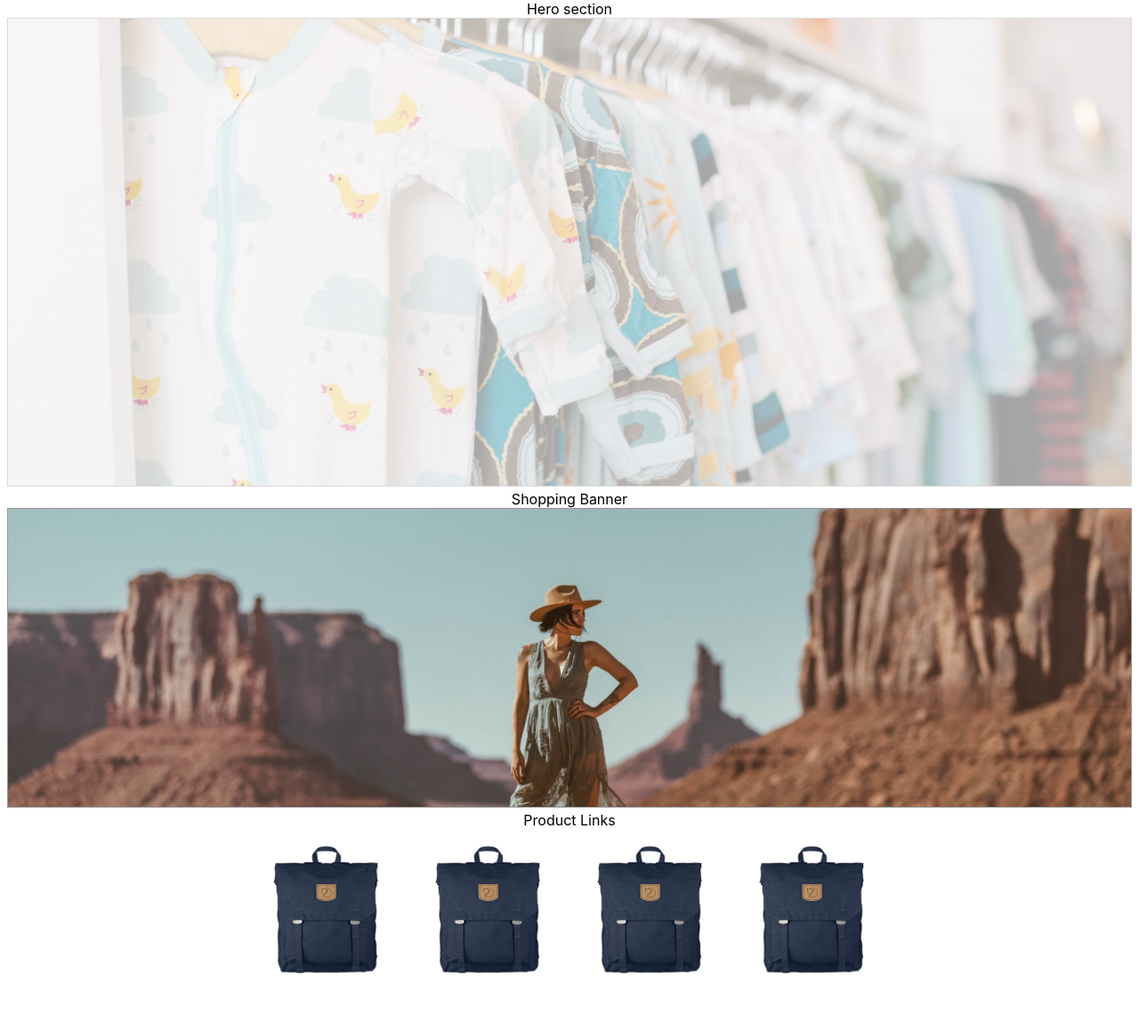
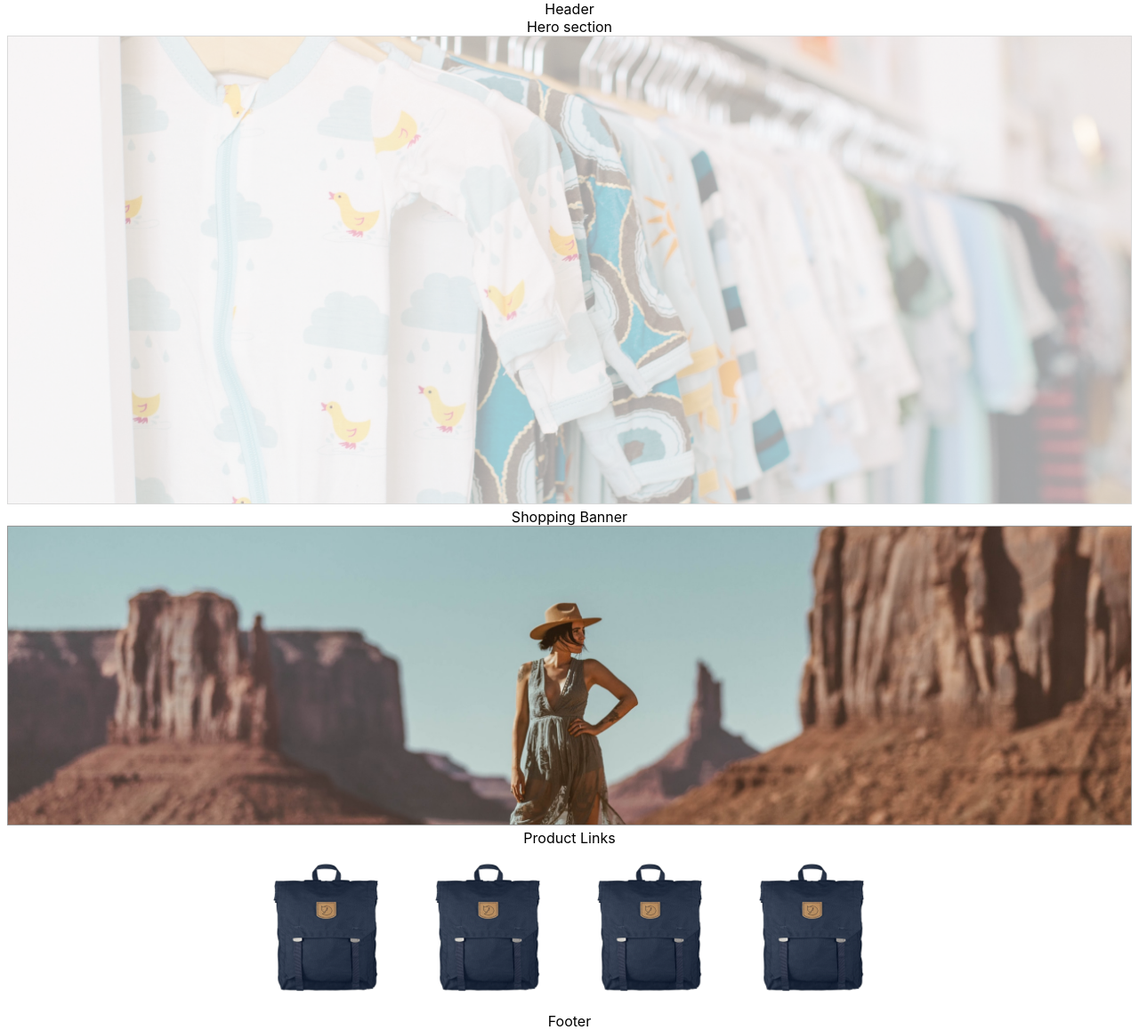
Before and after one commit to smoreau-tj/mock-store, a Next.js app: page / in a window 1280 px wide. Shown: the whole page at 89% size. Before the commit the page ends 1118 px from the top, so only its background shows below. Built offline with nearby package versions, Linux system fonts and the light colour scheme.

Commit message:
add header/footer components

```diff
--- /dev/null
+++ b/components/footer.js
@@ -0,0 +1,5 @@
+export default function Footer() {
+  return (
+    <div>Footer</div>
+  )
+}
--- /dev/null
+++ b/components/header.js
@@ -0,0 +1,5 @@
+export default function Header() {
+  return (
+    <div>Header</div>
+  )
+}
--- a/pages/index.js
+++ b/pages/index.js
@@ -1,6 +1,12 @@
+// Next.js modules
 import Head from 'next/head'
 import Image from 'next/image'
+// CSS styles
 import styles from '../styles/Home.module.css'
+// Component imports
+import Header from '../components/header'
+import Footer from '../components/footer'
+
 
 export default function Home() {
   return (
@@ -9,6 +15,7 @@
         <title>Bob's SSWA Store</title>
         <link rel="icon" href="/favicon.ico" />
       </Head>
+      <Header />
       Hero section
       <section>
         <Image
@@ -48,7 +55,7 @@
           height={182}
           alt='banner' />
       </section>
-
+      <Footer />
     </div>
   )
 }
--- a/pages/products.js
+++ b/pages/products.js
@@ -1,9 +1,13 @@
 import Image from 'next/image'
 import Link from 'next/link'
+
+import Header from '../components/header'
+import Footer from '../components/footer'
 
 export default function ProductList() {
   return (
     <div>
+    <Header />
       Product List Page
       <section>
       <Link href='/products/product'>
@@ -32,6 +36,7 @@
           height={182}
           alt='banner' />
       </section>
+      <Footer />
     </div>
   )
 }
```
